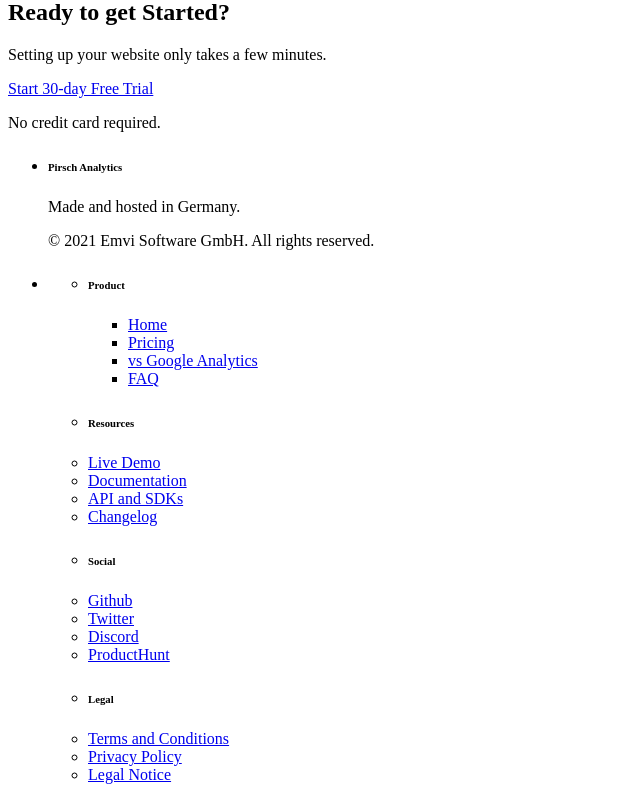
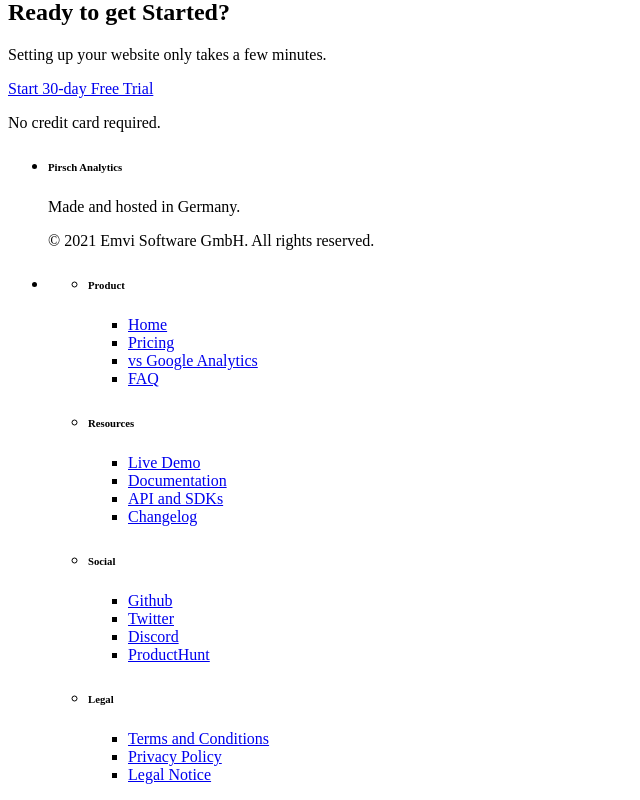
Before and after one commit to IamManchanda/analytics-landing-page, a Next.js app: page / in a window 1280 px wide. Shown: the part 5570-6370 px from the top of the page, without its empty margins (0-640 px from the left). Built offline with nearby package versions, Linux system fonts and the light colour scheme.

Commit message:
Fix: Correct semantic'ness of NavFooter component

```diff
--- a/src/components/nav-footer.tsx
+++ b/src/components/nav-footer.tsx
@@ -26,26 +26,32 @@ function NavFooter() {
           </li>
           <li>
             <h6 className="mb-3 text-xl font-medium">Resources</h6>
+            <ul>
               <NavFooterLink href="/#live-demo" text="Live Demo" />
               <NavFooterLink href="/#documentation" text="Documentation" />
               <NavFooterLink href="/#api-sdks" text="API and SDKs" />
               <NavFooterLink href="/#changelog" text="Changelog" />
+            </ul>
           </li>
           <li>
             <h6 className="mb-3 text-xl font-medium">Social</h6>
+            <ul>
               <NavFooterLink href="/#github" text="Github" />
               <NavFooterLink href="/#twitter" text="Twitter" />
               <NavFooterLink href="/#discord" text="Discord" />
               <NavFooterLink href="/#product-hunt" text="ProductHunt" />
+            </ul>
           </li>
           <li>
             <h6 className="mb-4 text-xl font-medium">Legal</h6>
+            <ul>
               <NavFooterLink
                 href="/#terms-conditions"
                 text="Terms and Conditions"
               />
               <NavFooterLink href="/#privacy-policy" text="Privacy Policy" />
               <NavFooterLink href="/#legal-notice" text="Legal Notice" />
+            </ul>
           </li>
         </ul>
       </li>
```
Lines whose indentation alone changed are shown as unchanged.
